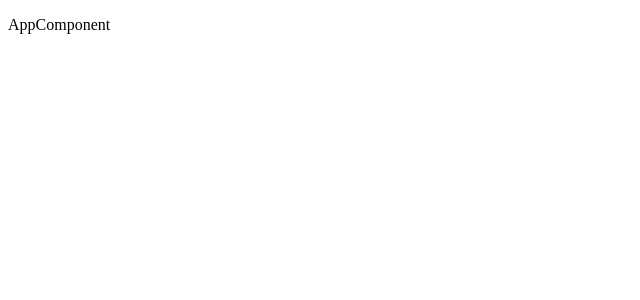
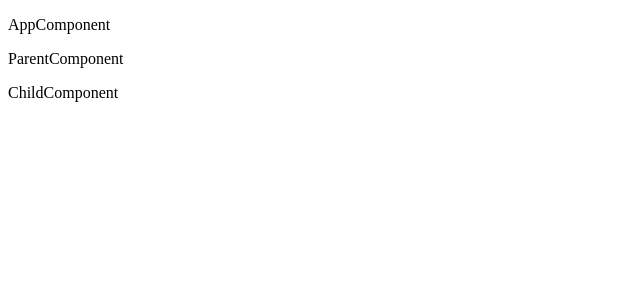
Before and after one commit to LayZeeDK/angular-classic-vs-standalone, an Angular app: page / in a window 1280 px wide. Shown: the top 300 px of the page, without its empty margins (0-640 px from the left). Built offline with nearby package versions, Linux system fonts and the light colour scheme.

Commit message:
feat: add parent-child example

```diff
--- a/projects/application/src/app/app.component.ts
+++ b/projects/application/src/app/app.component.ts
@@ -2,6 +2,9 @@ import { Component } from "@angular/core";
 
 @Component({
   selector: "app-root",
-  template: `<p>AppComponent</p>`,
+  template: `
+    <p>AppComponent</p>
+    <app-parent></app-parent>
+  `,
 })
 export class AppComponent {}
--- a/projects/application/src/app/app.module.ts
+++ b/projects/application/src/app/app.module.ts
@@ -2,10 +2,11 @@ import { NgModule } from "@angular/core";
 import { BrowserModule } from "@angular/platform-browser";
 
 import { AppComponent } from "./app.component";
+import { ParentModule } from "./parent-child/parent.module";
 
 @NgModule({
   bootstrap: [AppComponent],
   declarations: [AppComponent],
-  imports: [BrowserModule],
+  imports: [BrowserModule, ParentModule],
 })
 export class AppModule {}
--- /dev/null
+++ b/projects/application/src/app/parent-child/child.component.ts
@@ -0,0 +1,7 @@
+import { Component } from '@angular/core';
+
+@Component({
+  selector: 'app-child',
+  template: '<p>ChildComponent</p>',
+})
+export class ChildComponent {}
--- /dev/null
+++ b/projects/application/src/app/parent-child/parent.component.ts
@@ -0,0 +1,10 @@
+import { Component } from '@angular/core';
+
+@Component({
+  selector: 'app-parent',
+  template: `
+    <p>ParentComponent</p>
+    <app-child></app-child>
+  `,
+})
+export class ParentComponent {}
```
Also changed, not shown: projects/application/src/app/parent-child/child.module.ts (added, +8 -0 lines), projects/application/src/app/parent-child/parent.module.ts (added, +10 -0 lines).
